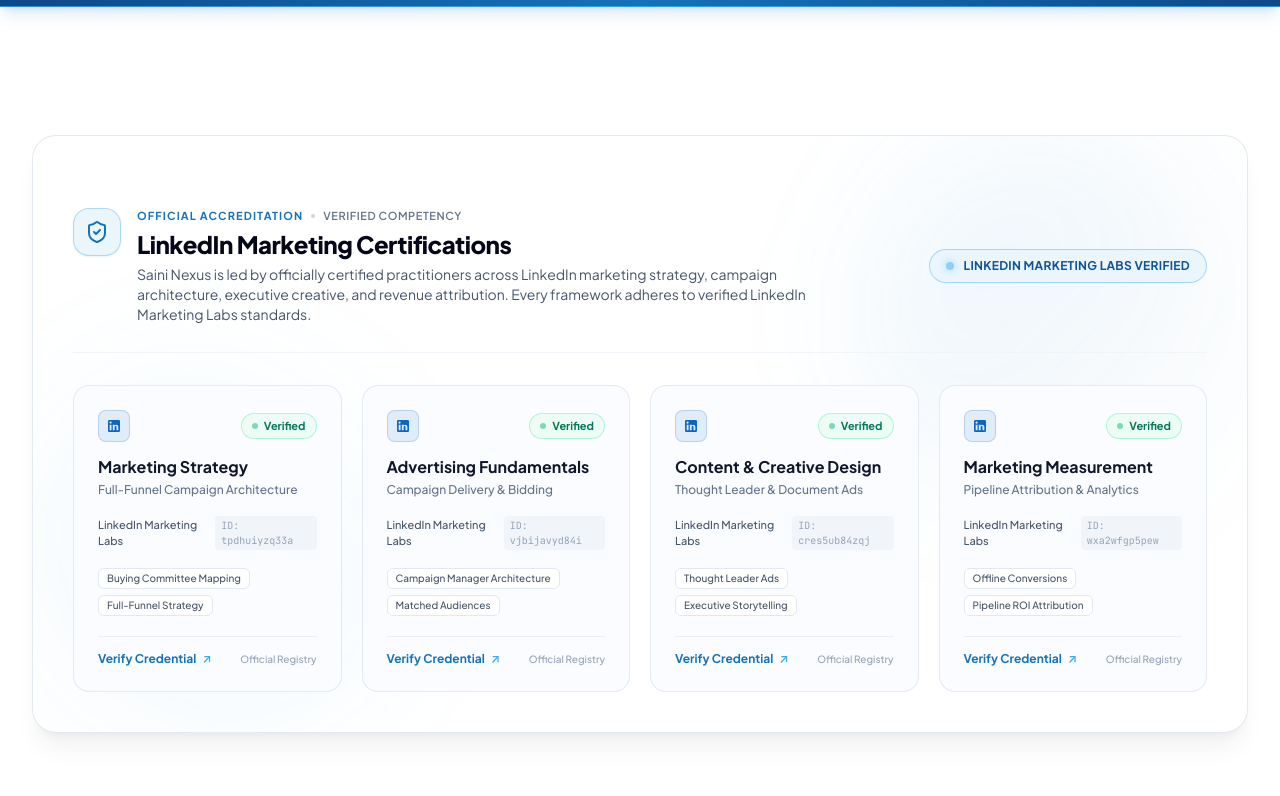
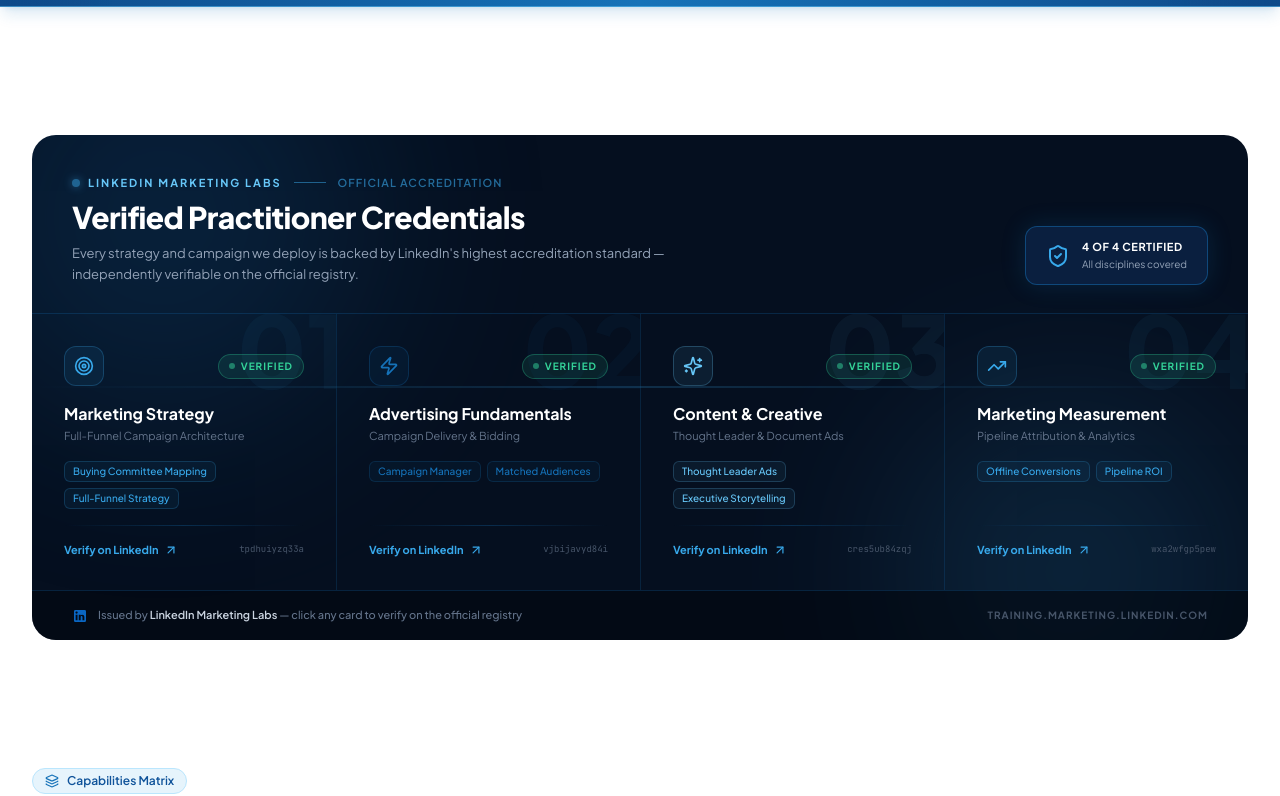
Before and after one commit to Kamu08/Saini-Nexus, a Next.js app: page / in a window 1280 px wide. Shown: the part 1080-1876 px from the top of the page. Built offline with nearby package versions, Linux system fonts and the light colour scheme.

Commit message:
Redesign credentials section: bold dark glass editorial with glowing cards, ghost numbers, and accented verify links

```diff
--- a/src/app/page.tsx
+++ b/src/app/page.tsx
@@ -87,154 +87,186 @@ export default function HomePage() {
       </div>
 
       {/* ========================================================= */}
-      {/* 01. TRUST & VERIFIED CREDENTIALS: CERTIFICATION RIBBON    */}
-      {/* Official LinkedIn Marketing Labs Certifications Showcase */}
+      {/* 01. TRUST & VERIFIED CREDENTIALS — BOLD EDITORIAL LAYOUT  */}
+      {/* Premium dark glass credential showcase, Saini blue theme  */}
       {/* ========================================================= */}
       <section className="max-w-7xl mx-auto px-4 sm:px-6 lg:px-8">
-        <div className="bg-white border border-slate-200/90 rounded-2xl sm:rounded-3xl p-6 sm:p-8 lg:p-10 shadow-xl shadow-slate-900/5 space-y-8 relative overflow-hidden">
 
-          {/* Subtle Ambient Background Gradients in Saini Blue Palette */}
-          <div className="absolute top-0 right-0 w-96 h-96 bg-gradient-to-br from-[#38a9eb]/10 via-[#1572b8]/5 to-transparent rounded-full blur-3xl pointer-events-none" />
-          <div className="absolute bottom-0 left-0 w-96 h-96 bg-gradient-to-tr from-[#1572b8]/5 via-[#38a9eb]/5 to-transparent rounded-full blur-3xl pointer-events-none" />
+        {/* Outer shell — dark navy with vivid radial glows */}
+        <div className="relative rounded-2xl sm:rounded-3xl overflow-hidden bg-[#050f1f]">
 
-          {/* Section Header Strip */}
-          <div className="flex flex-col lg:flex-row lg:items-center justify-between gap-6 border-b border-slate-100 pb-7 relative z-10">
-            <div className="flex items-start gap-4">
-              <div className="w-12 h-12 rounded-2xl bg-[#EBF6FC] border border-[#38a9eb]/35 flex items-center justify-center shrink-0 shadow-sm shadow-[#1572b8]/10 text-[#1572B8]">
-                <ShieldCheck className="w-6 h-6 text-[#1572B8]" />
+          {/* ── Decorative radial glow blobs ── */}
+          <div className="pointer-events-none absolute -top-32 -left-20 w-[420px] h-[420px] rounded-full bg-[#1572b8] opacity-[0.18] blur-[100px]" />
+          <div className="pointer-events-none absolute -bottom-28 right-0 w-[360px] h-[360px] rounded-full bg-[#38a9eb] opacity-[0.13] blur-[90px]" />
+          {/* thin horizontal glow line across middle */}
+          <div className="pointer-events-none absolute inset-x-0 top-1/2 -translate-y-1/2 h-px bg-gradient-to-r from-transparent via-[#38a9eb]/40 to-transparent" />
+
+          {/* ── Header row ── */}
+          <div className="relative z-10 flex flex-col lg:flex-row lg:items-end justify-between gap-5 px-7 sm:px-10 pt-8 sm:pt-10 pb-7 border-b border-[#1572b8]/25">
+            <div className="space-y-2 max-w-2xl">
+              <div className="flex items-center gap-3">
+                <span className="inline-flex items-center gap-2 text-[11px] font-bold uppercase tracking-[0.18em] text-[#67c7f8]">
+                  <span className="w-2 h-2 rounded-full bg-[#38a9eb] shadow-[0_0_8px_#38a9eb] animate-pulse" />
+                  LinkedIn Marketing Labs
+                </span>
+                <span className="h-px w-8 bg-[#38a9eb]/50" />
+                <span className="text-[11px] font-semibold uppercase tracking-widest text-[#38a9eb]/60">Official Accreditation</span>
               </div>
-              <div className="space-y-1">
-                <div className="flex items-center gap-2">
-                  <span className="text-[11px] font-sans uppercase tracking-widest text-[#1572b8] font-bold">
-                    Official Accreditation
-                  </span>
-                  <span className="w-1 h-1 rounded-full bg-slate-300" />
-                  <span className="text-[11px] font-sans font-semibold text-slate-500 uppercase tracking-wider">
-                    Verified Competency
-                  </span>
+              <h3 className="text-2xl sm:text-3xl font-sans font-extrabold text-white tracking-tight">
+                Verified Practitioner Credentials
+              </h3>
+              <p className="text-[13px] text-slate-400 leading-relaxed">
+                Every strategy and campaign we deploy is backed by LinkedIn&apos;s highest accreditation standard — independently verifiable on the official registry.
+              </p>
             </div>
-                <h3 className="text-xl sm:text-2xl font-sans font-extrabold text-slate-950 tracking-tight leading-snug">
-                  LinkedIn Marketing Certifications
-                </h3>
-                <p className="text-xs sm:text-sm text-slate-600 font-normal max-w-2xl leading-relaxed">
-                  Saini Nexus is led by officially certified practitioners across LinkedIn marketing strategy, campaign architecture, executive creative, and revenue attribution. Every framework adheres to verified LinkedIn Marketing Labs standards.
-                </p>
+            {/* Trust stamp */}
+            <div className="shrink-0 flex items-center gap-3 bg-[#0a1f3f] border border-[#1572b8]/50 rounded-xl px-5 py-3 shadow-[0_0_24px_rgba(21,114,184,0.2)]">
+              <ShieldCheck className="w-6 h-6 text-[#38a9eb] shrink-0" />
+              <div>
+                <div className="text-[11px] font-bold text-white uppercase tracking-wider">4 of 4 Certified</div>
+                <div className="text-[10px] text-slate-400 mt-0.5">All disciplines covered</div>
+              </div>
             </div>
           </div>
 
-            <div className="flex items-center gap-2.5 text-xs font-sans font-bold text-[#0F539A] bg-[#EBF6FC] border border-[#38a9eb]/40 px-4 py-2 rounded-full w-fit shrink-0 shadow-xs">
-              <span className="w-2 h-2 rounded-full bg-[#38a9eb] shadow-[0_0_8px_#38a9eb] animate-pulse" />
-              <span className="tracking-wide">LINKEDIN MARKETING LABS VERIFIED</span>
-            </div>
-          </div>
-
-          {/* 4 Official Verified Credential Cards */}
-          <div className="grid grid-cols-1 sm:grid-cols-2 lg:grid-cols-4 gap-4 sm:gap-5 relative z-10">
+          {/* ── Cards grid ── */}
+          <div className="relative z-10 grid grid-cols-1 sm:grid-cols-2 lg:grid-cols-4 divide-y sm:divide-y-0 sm:divide-x divide-[#1572b8]/20">
             {[
               {
+                num: "01",
                 title: "Marketing Strategy",
                 subtitle: "Full-Funnel Campaign Architecture",
-                code: "Verified Practitioner",
+                icon: <Target className="w-5 h-5" />,
+                accent: "#38a9eb",
+                glow: "rgba(56,169,235,0.3)",
                 id: "tpdhuiyzq33a",
-                issuer: "LinkedIn Marketing Labs",
                 skills: ["Buying Committee Mapping", "Full-Funnel Strategy"],
                 verifyUrl: "https://training.marketing.linkedin.com/verify/tpdhuiyzq33a"
               },
               {
+                num: "02",
                 title: "Advertising Fundamentals",
                 subtitle: "Campaign Delivery & Bidding",
-                code: "Verified Practitioner",
+                icon: <Zap className="w-5 h-5" />,
+                accent: "#1572b8",
+                glow: "rgba(21,114,184,0.3)",
                 id: "vjbijavyd84i",
-                issuer: "LinkedIn Marketing Labs",
-                skills: ["Campaign Manager Architecture", "Matched Audiences"],
+                skills: ["Campaign Manager", "Matched Audiences"],
                 verifyUrl: "https://training.marketing.linkedin.com/verify/vjbijavyd84i"
               },
               {
-                title: "Content & Creative Design",
+                num: "03",
+                title: "Content & Creative",
                 subtitle: "Thought Leader & Document Ads",
-                code: "Verified Practitioner",
+                icon: <Sparkles className="w-5 h-5" />,
+                accent: "#67c7f8",
+                glow: "rgba(103,199,248,0.25)",
                 id: "cres5ub84zqj",
-                issuer: "LinkedIn Marketing Labs",
                 skills: ["Thought Leader Ads", "Executive Storytelling"],
                 verifyUrl: "https://training.marketing.linkedin.com/verify/cres5ub84zqj"
               },
               {
+                num: "04",
                 title: "Marketing Measurement",
                 subtitle: "Pipeline Attribution & Analytics",
-                code: "Verified Practitioner",
+                icon: <TrendingUp className="w-5 h-5" />,
+                accent: "#38a9eb",
+                glow: "rgba(56,169,235,0.3)",
                 id: "wxa2wfgp5pew",
-                issuer: "LinkedIn Marketing Labs",
-                skills: ["Offline Conversions", "Pipeline ROI Attribution"],
+                skills: ["Offline Conversions", "Pipeline ROI"],
                 verifyUrl: "https://training.marketing.linkedin.com/verify/wxa2wfgp5pew"
               }
             ].map((cert, idx) => (
+              <div key={idx} className="group/cert relative flex flex-col p-6 sm:p-7 lg:p-8 hover:bg-[#0c1e38] transition-colors duration-300 overflow-hidden">
+
+                {/* Card inner glow on hover */}
                 <div
-                key={idx}
-                className="bg-[#FAFCFF] hover:bg-white border border-slate-200/90 hover:border-[#1572B8] rounded-2xl p-5 sm:p-6 transition-all duration-300 hover:shadow-xl hover:shadow-[#1572B8]/12 hover:-translate-y-1 flex flex-col justify-between group/cert"
+                  className="pointer-events-none absolute inset-0 opacity-0 group-hover/cert:opacity-100 transition-opacity duration-500"
+                  style={{ background: `radial-gradient(ellipse at top left, ${cert.glow}, transparent 65%)` }}
+                />
+
+                {/* Large ghost number */}
+                <div
+                  className="absolute -top-4 -right-3 text-[80px] sm:text-[100px] font-black leading-none select-none pointer-events-none opacity-[0.05] group-hover/cert:opacity-[0.09] transition-opacity font-sans"
+                  style={{ color: cert.accent }}
                 >
-                <div className="space-y-3.5">
-                  {/* Top: LinkedIn Logo & Verified Status Pill */}
-                  <div className="flex items-center justify-between gap-2">
-                    <div className="w-8 h-8 rounded-lg bg-[#0A66C2]/10 border border-[#0A66C2]/20 flex items-center justify-center shrink-0">
-                      <svg className="w-4 h-4 fill-[#0A66C2]" viewBox="0 0 24 24">
-                        <path d="M19 3a2 2 0 0 1 2 2v14a2 2 0 0 1-2 2H5a2 2 0 0 1-2-2V5a2 2 0 0 1 2-2h14m-.5 15.5v-5.3a3.26 3.26 0 0 0-3.26-3.26c-.85 0-1.84.52-2.28 1.3v-1.11h-2.79v8.37h2.79v-4.93c0-.77.62-1.4 1.39-1.4a1.4 1.4 0 0 1 1.4 1.4v4.93h2.75M6.88 8.56a1.68 1.68 0 0 0 1.68-1.68c0-.93-.75-1.69-1.68-1.69a1.69 1.69 0 0 0-1.69 1.69c0 .93.76 1.68 1.69 1.68m1.39 9.94v-8.37H5.5v8.37h2.77z"/>
-                      </svg>
+                  {cert.num}
                 </div>
-                    <span className="inline-flex items-center gap-1.5 px-2.5 py-1 rounded-full text-[11px] font-bold bg-emerald-50 text-emerald-700 border border-emerald-200/80">
-                      <span className="w-1.5 h-1.5 rounded-full bg-emerald-500 animate-pulse" />
+
+                <div className="relative z-10 flex flex-col h-full gap-4">
+
+                  {/* Icon + Verified badge row */}
+                  <div className="flex items-center justify-between">
+                    <div
+                      className="w-10 h-10 rounded-xl flex items-center justify-center shrink-0 border transition-all duration-300"
+                      style={{
+                        backgroundColor: `${cert.accent}15`,
+                        borderColor: `${cert.accent}40`,
+                        color: cert.accent,
+                        boxShadow: `0 0 0 0 ${cert.glow}`
+                      }}
+                    >
+                      {cert.icon}
+                    </div>
+                    <span className="inline-flex items-center gap-1.5 text-[10px] font-bold tracking-widest uppercase text-emerald-400 bg-emerald-400/10 border border-emerald-400/30 px-2.5 py-1 rounded-full">
+                      <span className="w-1.5 h-1.5 rounded-full bg-emerald-400 animate-pulse" />
                       Verified
                     </span>
                   </div>
 
-                  {/* Title & Subtitle */}
-                  <div className="space-y-1">
-                    <h4 className="text-base font-sans font-bold text-slate-900 group-hover/cert:text-[#1572B8] transition-colors leading-snug">
+                  {/* Title + subtitle */}
+                  <div>
+                    <h4 className="text-sm sm:text-base font-bold text-white leading-snug group-hover/cert:text-[#67c7f8] transition-colors duration-300">
                       {cert.title}
                     </h4>
-                    <p className="text-xs text-slate-500 font-medium">
-                      {cert.subtitle}
-                    </p>
+                    <p className="text-[11px] text-slate-500 mt-0.5">{cert.subtitle}</p>
                   </div>
 
-                  {/* Issuer & Credential ID */}
-                  <div className="flex items-center justify-between text-[11px] text-slate-500 pt-1">
-                    <span className="font-medium text-slate-600">{cert.issuer}</span>
-                    <span className="font-mono text-[10px] text-slate-400 bg-slate-100 px-1.5 py-0.5 rounded">
-                      ID: {cert.id}
-                    </span>
-                  </div>
-
-                  {/* Key Skills Chips */}
-                  <div className="flex flex-wrap gap-1.5 pt-1">
-                    {cert.skills.map((skill, sIdx) => (
+                  {/* Skill chips */}
+                  <div className="flex flex-wrap gap-1.5">
+                    {cert.skills.map((s, si) => (
                       <span
-                        key={sIdx}
-                        className="text-[10px] font-medium bg-white border border-slate-200 text-slate-600 px-2 py-0.5 rounded-md"
+                        key={si}
+                        className="text-[10px] font-medium px-2 py-0.5 rounded-md border"
+                        style={{ color: cert.accent, borderColor: `${cert.accent}35`, background: `${cert.accent}0f` }}
                       >
-                        {skill}
+                        {s}
                       </span>
                     ))}
                   </div>
-                </div>
 
-                {/* Bottom: Direct Verification Button */}
+                  {/* Divider */}
+                  <div className="h-px bg-gradient-to-r from-transparent via-[#1572b8]/30 to-transparent mt-auto" />
+
+                  {/* Verify link row */}
                   <a
                     href={cert.verifyUrl}
                     target="_blank"
                     rel="noopener noreferrer"
-                  title={`Verify ${cert.title} credential on LinkedIn Marketing Labs`}
-                  className="mt-5 pt-3.5 border-t border-slate-200/70 flex items-center justify-between text-xs font-bold text-[#1572B8] group-hover/cert:text-[#0B3C7E] transition-colors"
+                    className="flex items-center justify-between group/link"
                   >
-                  <span className="flex items-center gap-1.5">
-                    <span>Verify Credential</span>
-                    <span className="text-[#38a9eb] font-semibold group-hover/cert:translate-x-1 group-hover/cert:-translate-y-0.5 transition-transform duration-200">↗</span>
+                    <span className="flex items-center gap-1.5 text-[11px] font-bold text-[#38a9eb] group-hover/link:text-white transition-colors">
+                      Verify on LinkedIn
+                      <ArrowUpRight className="w-3.5 h-3.5 group-hover/link:translate-x-0.5 group-hover/link:-translate-y-0.5 transition-transform" />
                     </span>
-                  <span className="text-[10px] font-sans font-medium text-slate-400 group-hover/cert:text-[#1572B8] transition-colors">
-                    Official Registry
+                    <span className="font-mono text-[9px] text-slate-600 group-hover/link:text-slate-400 transition-colors">
+                      {cert.id}
                     </span>
                   </a>
                 </div>
+              </div>
             ))}
+          </div>
+
+          {/* ── Bottom bar ── */}
+          <div className="relative z-10 flex flex-col sm:flex-row sm:items-center justify-between gap-3 px-7 sm:px-10 py-4 border-t border-[#1572b8]/25 bg-[#03080f]/60">
+            <div className="flex items-center gap-2.5">
+              <svg className="w-4 h-4 shrink-0 fill-[#0A66C2]" viewBox="0 0 24 24">
+                <path d="M19 3a2 2 0 0 1 2 2v14a2 2 0 0 1-2 2H5a2 2 0 0 1-2-2V5a2 2 0 0 1 2-2h14m-.5 15.5v-5.3a3.26 3.26 0 0 0-3.26-3.26c-.85 0-1.84.52-2.28 1.3v-1.11h-2.79v8.37h2.79v-4.93c0-.77.62-1.4 1.39-1.4a1.4 1.4 0 0 1 1.4 1.4v4.93h2.75M6.88 8.56a1.68 1.68 0 0 0 1.68-1.68c0-.93-.75-1.69-1.68-1.69a1.69 1.69 0 0 0-1.69 1.69c0 .93.76 1.68 1.69 1.68m1.39 9.94v-8.37H5.5v8.37h2.77z"/>
+              </svg>
+              <span className="text-[11px] text-slate-500 font-medium">Issued by <span className="text-slate-300 font-semibold">LinkedIn Marketing Labs</span> — click any card to verify on the official registry</span>
+            </div>
+            <span className="text-[10px] uppercase tracking-widest text-slate-600 font-bold">training.marketing.linkedin.com</span>
           </div>
 
         </div>
```
Lines whose indentation alone changed are shown as unchanged.
